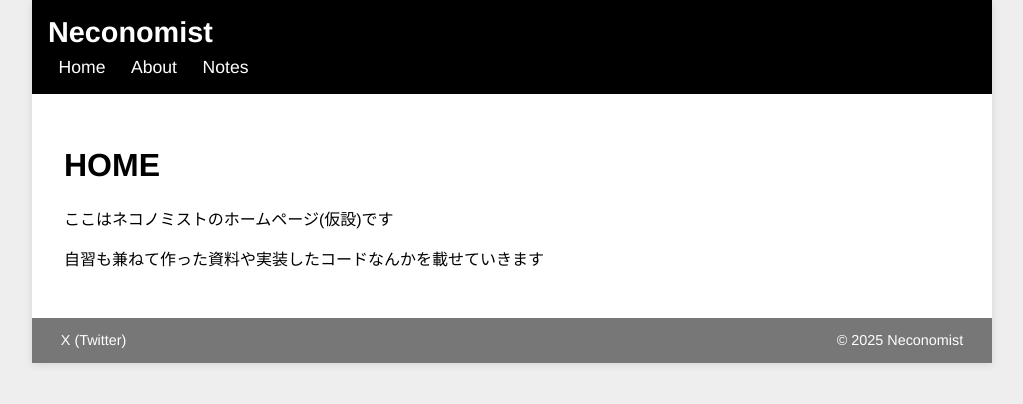
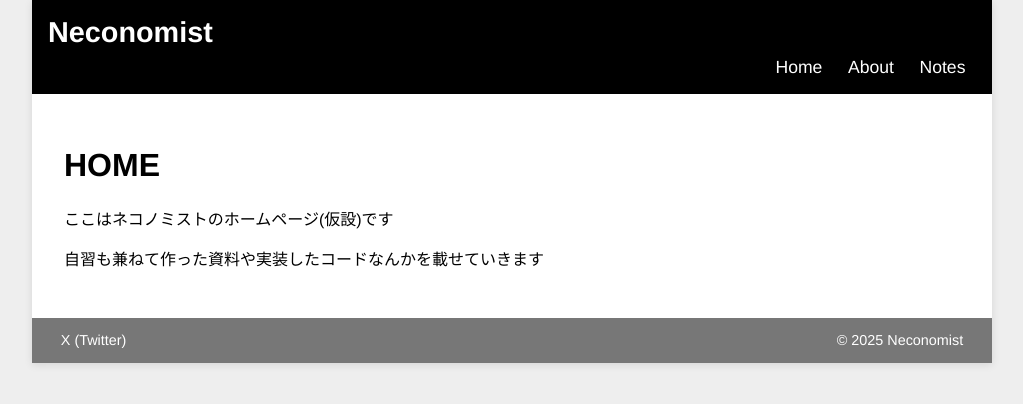
Before and after one commit to neconomist/neconomist.github.io, a Jekyll site: the page built from index.md, in a window 1280 px wide. Shown: the top 404 px of the page, without its empty margins (128-1151 px from the left). Built offline with Jekyll 4.4.1, drawn with Linux system fonts in a browser that asks for light colours.

Commit message:
Update main.css

```diff
--- a/assets/main.css
+++ b/assets/main.css
@@ -82,3 +82,14 @@ body {
 .site-footer .footer-inner a:hover {
   text-decoration: underline;
 }
+
+.site-header .container {
+  display: block;
+  padding: 1em;
+}
+
+/* タブを右寄せ */
+.site-nav {
+  text-align: right;
+  margin-top: 0.5em;
+}
```
